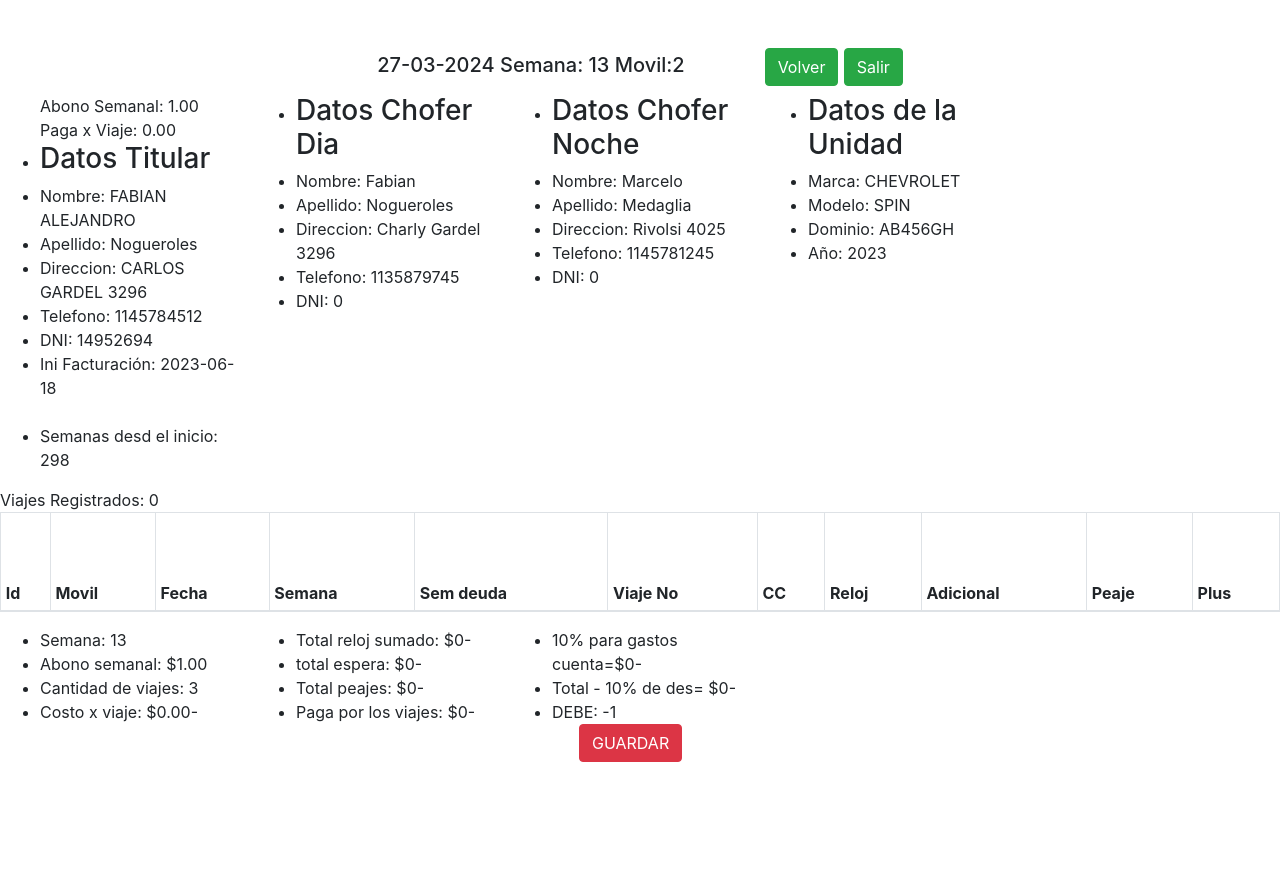
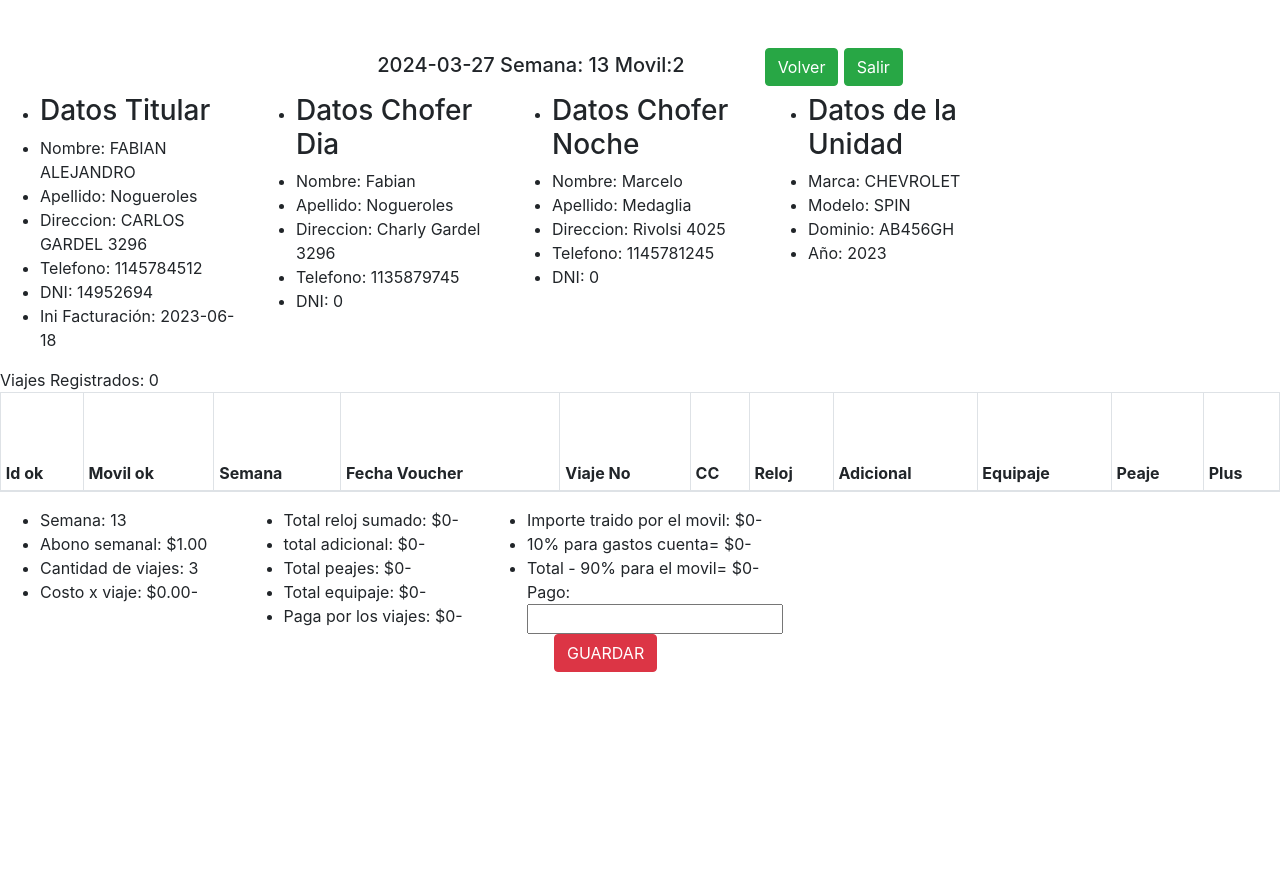
Before and after one commit to fabian145152/00_caja_pampa, a PHP site: page /administrador/caja/ver_datos.php?movil=2 in a window 1280 px wide. After the commit the page ends 672 px from the top, so only its background shows below. Run offline with PHP 8.4, Linux system fonts and the light colour scheme; data comes from the database, SQL or seed files in the repository; lists and menus that the app fills with data are empty.

Commit message:
16/2/2024

```diff
--- a/administrador/caja/ver_datos.php
+++ b/administrador/caja/ver_datos.php
@@ -39,13 +39,13 @@
     $total_espera = 0;
     $total_peaje = 0;
     $total_ft = 0;
-
+    $total_equi = 0;
     $nu_movil = $_GET["movil"];
 
     $movil = "A" . $nu_movil;
 
     date_default_timezone_set('America/Mexico_City');
-    $fechaActual = date('d-m-Y');
+    $fechaActual = date('Y-m-d');
     $semana = date('W');
 
 
@@ -82,11 +82,7 @@
             <div>
 
                 <ul>
-                    <?php
-                    echo "Abono Semanal: " . $abono = $fila['abono'];
-                    echo "<br>";
-                    echo "Paga x Viaje: " . $x_viaje = $fila['x_viaje'];
-                    ?>
+
                     <li>
                         <h3>Datos Titular</h3>
                     </li>
@@ -95,11 +91,19 @@
                     <li>Direccion: <?php echo $fila['direccion_titu'] ?></li>
                     <li>Telefono: <?php echo $fila['cel_titu'] ?></li>
                     <li>DNI: <?php echo $fila['dni_titu'] ?></li>
-                    <LI>Ini Facturación: <?php echo $cuenta_semanas = $fila['fecha_facturacion'] ?></LI>
+                    <LI>Ini Facturación: <?php echo $cuenta_semanas = $fila['fecha_facturacion'] ?>
                         <?php
                         include "cuenta_semanas.php";
                         ?>
-                    <LI>Semanas desd el inicio: <?php echo $semanas ?></LI>
+                    </LI>
+
+                    <?php
+                    /*
+                    echo "Abono Semanal: " . $abono = $fila['abono'];
+                    echo "<br>";
+                    echo "Paga x Viaje: " . $x_viaje = $fila['x_viaje'];
+                    */
+                    ?>
                 </ul>
             </div>
             <?php
@@ -116,6 +120,7 @@
                     <li>Direccion: <?php echo $fila['direccion_chof_1'] ?></li>
                     <li>Telefono: <?php echo $fila['cel_chof_1'] ?></li>
                     <li>DNI: <?php echo $fila['dni_chof_1'] ?></li>
+
                 </ul>
 
             </div>
@@ -155,15 +160,16 @@
         <thead>
 
             <tr>
-                <th>Id</th>
-                <th>Movil</th>
-                <th>Fecha</th>
+                <th>Id ok</th>
+                <th>Movil ok</th>
+                <!-- <th>Fecha</th>  -->
                 <th>Semana</th>
-                <th>Sem deuda</th>
+                <th>Fecha Voucher</th>
                 <th>Viaje No</th>
                 <th>CC</th>
                 <th>Reloj</th>
                 <th>Adicional</th>
+                <th>Equipaje</th>
                 <th>Peaje</th>
                 <th>Plus</th>
 
@@ -207,28 +213,30 @@
 
                     <td><?php echo $row['id'] ?></td>
                     <td><?php echo $row['movil'] ?></td>
-                    <td><?php echo $row['fecha'] ?></td>
+                    <!-- <td><?php $fecha = $row['fecha'] ?></td> -->
+                    <td>
+                        <?php
 
-                    <td><?php
+                        /*  ver esta parte, cambiar el formato de la fecha */
 
-                        //********************************************
-                        //estas 3 lineas extraen la semana de la fecha
-                        //********************************************
+                        date_default_timezone_set('America/Mexico_City');
 
-                        $dia = $row['fecha'];
-                        $rest = substr($dia, 0, -8);
-                        //$fecha_actual = new DateTime();
 
-                        //echo $dia;
-                        $num_sem = date('W', strtotime($dia));
-                        //echo $num_sem;
+                        //echo $fecha = '14-02-2024';    //Fecha de la cual obtendremos la semana
+                        $fechaSegundos = strtotime($fecha);    // parseamos la fecha a una marca de tiempo Unix
+
+                        $semana = date('W', $fechaSegundos);    // Obtenemos el número de semana con el parametro W y la fecha en Unix
+                        echo  $semana;    // Imprimimos el número de semana
+
+                        //echo date("Y-m-d", strtotime($Fecha));
+                        ?>
+                    </td>
+                    <td><?php $fecha_como_va = str_replace("/", "-", $fecha);
+                        echo date("Y-m-d", strtotime($fecha_como_va));
+                        ?></td>
 
 
 
-                        ?></td>
-                    <td><?php
-                        echo 52 - $num_sem;
-                        ?></td>
                     <td><?php echo $row['viaje_no'] ?></td>
                     <td><?php echo $row['cc'] ?></td>
                     <td><?php echo $row['reloj'] ?></td>
@@ -240,8 +248,10 @@
             </tbody>
         <?php
             $movil = $row['movil'];
+
             $total_reloj += $row['reloj'];
             $total_adi += $row['adicional'];
+            $total_equi += $row['equipaje'];
             $total_peaje += $row['peaje'];
         }
 
@@ -284,35 +294,30 @@
             <div>
                 <ul>
                     <li><?php echo "Total reloj sumado: " . "$" . $total_reloj . "-" ?></li> <!-- IPRTE DEL RELOJ -->
-                    <li><?php echo "total espera: " . "$" . $total_espera . "-" ?></li> <!-- ESPERA -->
+                    <li><?php echo "total adicional: " . "$" . $total_adi . "-" ?></li> <!-- ESPERA -->
                     <li><?php echo "Total peajes: " . "$" . $total_peaje . "-" ?></li> <!-- PEAJES -->
+                    <li><?php echo "Total equipaje: " . "$" . $total_equi . "-" ?></li> <!-- PEAJES -->
                     <li><?php echo "Paga por los viajes: " . "$" . $de_viajes . "-" ?></li> <!-- PAGA X VIAJE -->
                 </ul>
             </div>
             <div>
                 <ul>
-                    <li><?php echo "10% para gastos cuenta=" . "$" . $diez . "-" ?></li> <!-- 10% PARA BASE -->
-                    <li><?php echo "Total - 10% de des= " . "$" . $des_de_diez . "-" ?></li> <!-- PARA -->
-                    <li><?php
-                        if ($total_para_el_movil > 0) {
-                            echo "A FAVOR: " . $total_para_el_movil;
-                        } elseif ($total_para_el_movil == 0) {
-                            echo $total_para_el_movil;
-                        } else {
+                    <li><?php echo "Importe traido por el movil: " . "$" . $total_traido = $total_reloj + $total_adi + $total_peaje + $total_equi + $de_viajes . "-" ?></li>
 
-                            echo "DEBE: " . $total_para_el_movil;
-                        }
+                    <li><?php echo "10% para gastos cuenta= " . "$" . $pesos = $total_traido * 0.1 . "-"; ?></li> <!-- 10% PARA BASE -->
+                    <li><?php echo "Total - 90% para el movil= " . "$" . $des_de_diez = $total_traido * 0.9 . "-" ?></li> <!-- PARA -->
 
-                        ?>
+
                     <form action="lee_deudor/deudor.php" method="post">
                         <input type="hidden" id="movil" name="movil" value="<?php echo $nu_movil ?>">
                         <input type="hidden" id="suma_reloj" name="suma_reloj" value="<?php echo  $suma_todo = $total_reloj + $total_espera ?>">
                         <input type="hidden" id="para_base" name="para_base" value="<?php echo $diez ?>">
-                            <input type="hidden" id="semanas" name="semanas" value="<?php echo $semanas ?>">
+
                         <input type="hidden" id="abono" name="abono" value="<?php echo $abono ?>">
                         <input type="hidden" id="x_viaje" name="x_viaje" value="<?php echo $x_viaje ?>">
                         <input type="hidden" id="cant_viaje" name="cant_viaje" value="<?php echo $total_registros ?>">
 
+                        Pago: <input type="text" id="ft" name="ft"></li>
 
 
                         <?php
--- a/administrador/voucher/inicio_voucher.php
+++ b/administrador/voucher/inicio_voucher.php
@@ -36,7 +36,7 @@
 	<?php
 
 	date_default_timezone_set('America/Mexico_City');
-	$fechaActual = date('d-m-Y');
+	$fechaActual = date('Y-m-d');
 	$fechaActual;
 	$semana = date('W');
 
@@ -117,9 +117,7 @@
 			<tr>
 				<td><?php echo $d['id']; ?></td>
 				<td><?php echo $d['viaje_no']; ?></td>
-				<td><?php $comp = $d['completado'];
-					echo $fecha_echo = substr($comp, 0, -8);
-					?></td>
+				<td><?php echo $d['completado'];	?></td>
 				<td><?php echo $d['nom_pasaj']; ?></td>
 				<td><?php echo $d['movil']; ?></td>
 				<td><?php echo $d['cc']; ?></td>
```
Also changed, not shown: administrador/caja/lee_deudor/deudor.php (+10 -12 lines), administrador/voucher/valida_voucher.php (+24 -5 lines), administrador/voucher/import_voucher.php (line endings or trailing spaces). Lines whose indentation alone changed are shown as unchanged.
